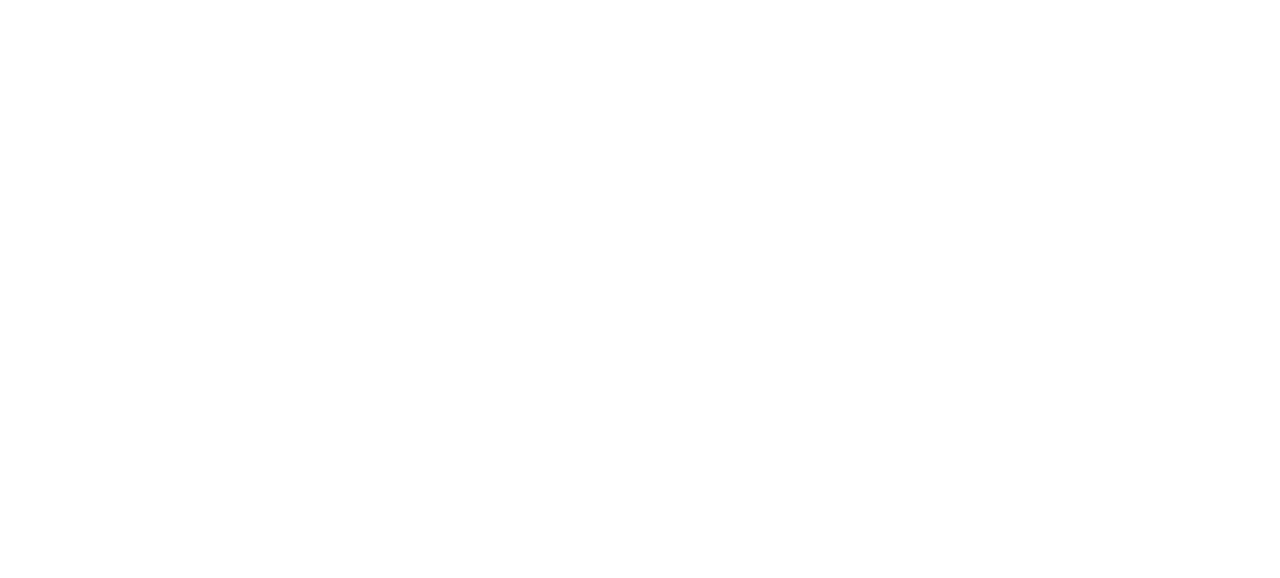
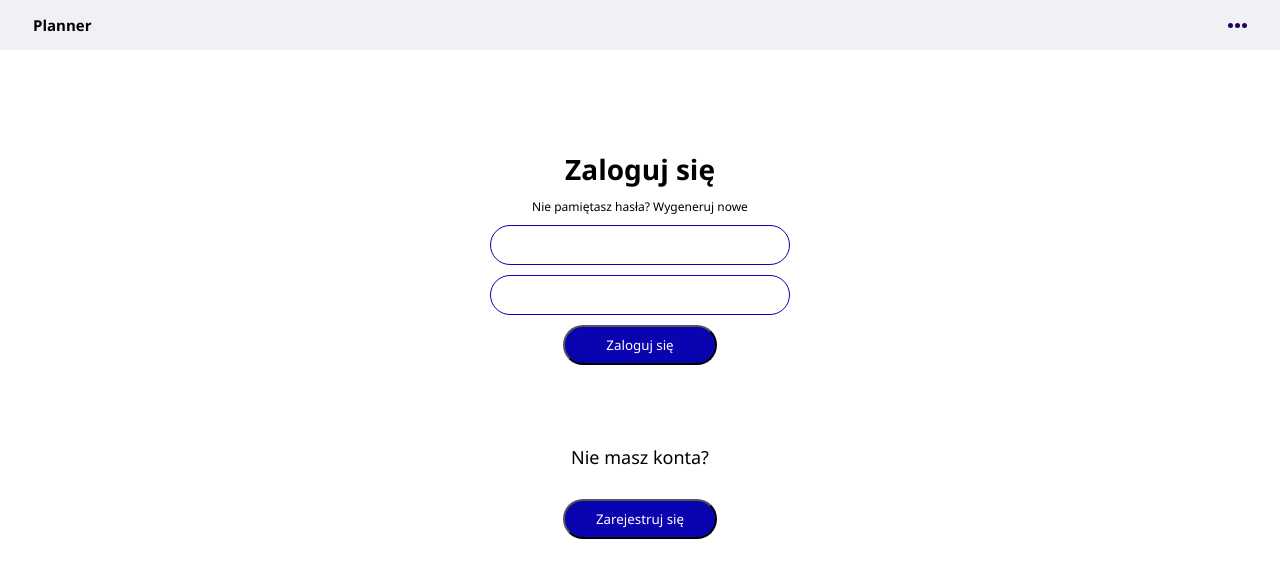
Before and after one commit to Bartlomiej95/Planner2-frontend, a React (Create React App) app: page /login in a window 1280 px wide. Before the commit this address had no page. Shown: the top 578 px of the page. Built offline with nearby package versions, Linux system fonts and the light colour scheme.

Commit message:
Created loginpage view

```diff
--- a/src/App.tsx
+++ b/src/App.tsx
@@ -3,6 +3,7 @@
 import GlobalStyle from "./theme/GlobalStyle";
 import { theme } from "./theme/mainTheme";
 import { HomePage } from "./views/HomePage";
+import { LoginPage } from "./views/LoginPage";
 
 function App() {
   return (
@@ -12,6 +13,7 @@
         <Router>
           <Routes>
             <Route path="/" element={<HomePage/>}/>
+            <Route path="/login" element={<LoginPage/>}/>
           </Routes>
         </Router>
 
--- a/src/components/Button/Button.ts
+++ b/src/components/Button/Button.ts
@@ -8,6 +8,7 @@
     background-color: ${({ theme }) => theme.PrimaryBtn.buttonsPrimaryBcgColor};
     border-radius: ${({ theme }) => theme.buttonsBorderRadius};
     color: ${({ theme }) => theme.PrimaryBtn.buttonsPrimaryColor};
+    margin: 0 auto;
     cursor: pointer;
     outline: none;
     :hover {
@@ -22,6 +23,7 @@
     background-color: ${({ theme }) => theme.SecondaryBtn.buttonsSecondaryBcgColor};
     border-radius: ${({ theme }) => theme.buttonsBorderRadius};
     color: ${({ theme }) => theme.SecondaryBtn.buttonsSecondaryColor};
+    margin: 0 auto;
     cursor: pointer;
     outline: none;
     :hover {
--- a/src/components/Input/Input.ts
+++ b/src/components/Input/Input.ts
@@ -1,9 +1,11 @@
 import styled from 'styled-components';
 
 export const Input = styled.input`
+    display: block;
     width: ${({ theme }) => theme.Input.mobileWidth};
     height: ${({ theme }) => theme.Input.mobileHeight};
     border: 1px solid #0903B0;
     border-radius: ${({ theme }) => theme.Input.borderRadius};
     padding: ${({ theme }) => theme.Input.mobilePadding};
+    margin: 10px auto;
 `;
--- a/src/organisms/Banner/Banner.tsx
+++ b/src/organisms/Banner/Banner.tsx
@@ -1,4 +1,5 @@
 import styled from 'styled-components';
+import { useNavigate } from 'react-router-dom';
 import { PrimaryBtn } from '../../components/Button/Button';
 import { Heading, SubHeading } from '../../components/Heading/Heading';
 import { BannerCardAboutPlanner } from '../../molecules/Card/Card';
@@ -34,10 +35,12 @@
 `;
 
 const Banner = () => {
+
+    const nav = useNavigate();
     return(
         <Wrapper>
             <Heading> Zaloguj się lub utwórz konto </Heading>
-            <BannerLoginButton>Zaloguj się </BannerLoginButton>
+            <BannerLoginButton onClick={() => nav('/login')}>Zaloguj się </BannerLoginButton>
             <SubHeading>Poznaj nasze rozwiązanie</SubHeading>
             <BannerCardAboutPlanner />
             <CardNavigation >
--- /dev/null
+++ b/src/organisms/LoginSection/LoginSection.tsx
@@ -0,0 +1,45 @@
+import { useNavigate } from "react-router-dom";
+import styled from "styled-components";
+import { PrimaryBtn } from "../../components/Button/Button";
+import { Heading, SubHeading } from "../../components/Heading/Heading";
+import { Input } from "../../components/Input/Input";
+import { Paragraph } from "../../components/Paragraph/Paragraph";
+
+const Wrapper = styled.section`
+    width: 100%;
+    height: calc(100vh - 50px);
+`;
+
+const LoginSectionHeading = styled(Heading)`
+    margin-top: 100px;
+    margin-bottom: 10px;
+`;
+
+const LoginSectionSubHeading = styled(SubHeading)`
+    margin-top: 80px;
+    margin-bottom: 30px;
+`;
+
+const LoginParagraph = styled(Paragraph)`
+    text-align: center;
+`;
+
+
+
+export const LoginSection = () => {
+
+    const nav = useNavigate();
+    return(
+        <Wrapper>
+             <LoginSectionHeading>Zaloguj się</LoginSectionHeading>
+             <LoginParagraph>Nie pamiętasz hasła? Wygeneruj nowe</LoginParagraph>
+             <form>
+                <Input/>
+                <Input/>
+                <PrimaryBtn> Zaloguj się </PrimaryBtn>
+             </form>
+             <LoginSectionSubHeading>Nie masz konta?</LoginSectionSubHeading>
+            <PrimaryBtn onClick={() => nav('/register')}>Zarejestruj się</PrimaryBtn>
+        </Wrapper>
+    )
+}
--- a/src/theme/mainTheme.ts
+++ b/src/theme/mainTheme.ts
@@ -40,7 +40,7 @@
 
     // Inputs - begin
     Input:{
-        mobileWidth: '100px',
+        mobileWidth: '300px',
         mobileHeight: '40px',
         borderRadius: '20px',
         mobilePadding: '10px auto 10px 15px'
--- /dev/null
+++ b/src/views/LoginPage.tsx
@@ -0,0 +1,16 @@
+import styled from "styled-components";
+import Header from "../organisms/Header/Header";
+import { LoginSection } from "../organisms/LoginSection/LoginSection";
+
+const Wrapper = styled.div`
+    width: 100vw;
+`;
+
+export const LoginPage = () => {
+    return(
+        <Wrapper>
+            <Header />
+            <LoginSection />
+        </Wrapper>
+    )
+}
```
